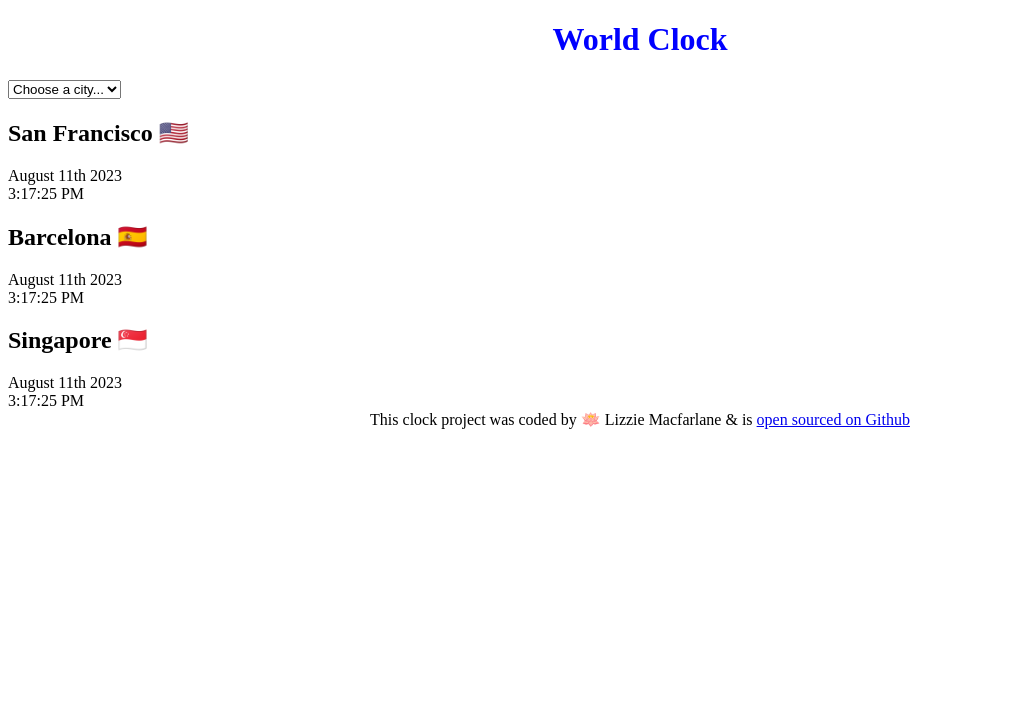
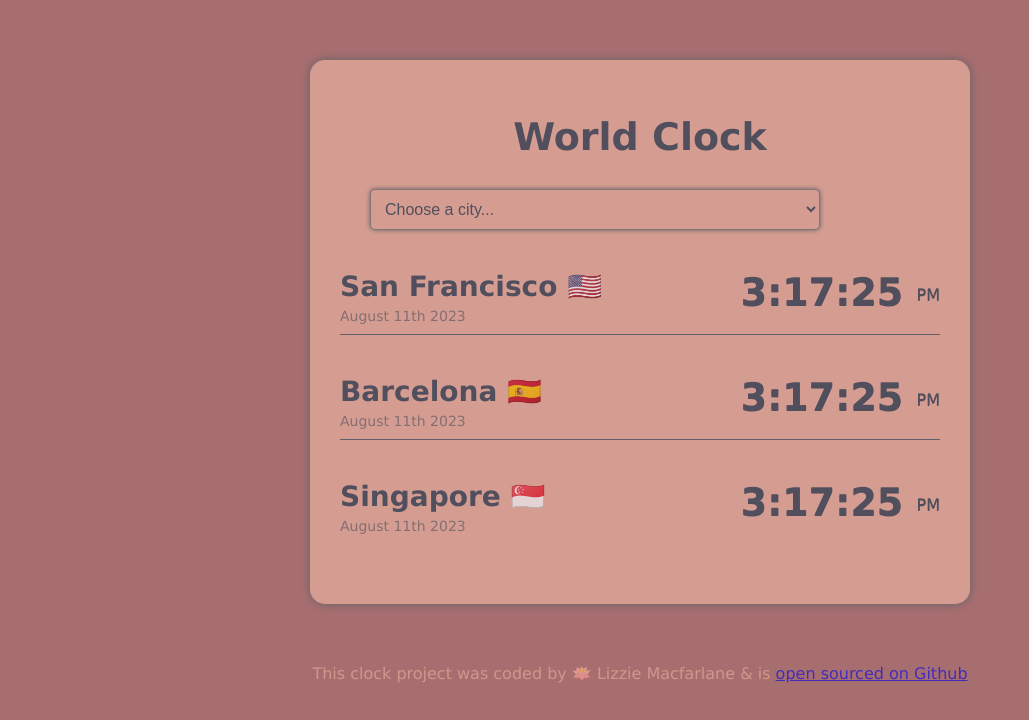
Before and after one commit to LizzieMac209/world-clock, a plain HTML site: page index.html in a window 1280 px wide. Shown: the whole page, without its empty margins (0-1029 px from the left). Drawn offline with Linux system fonts and the light colour scheme.

Commit message:
Updated css styling

```diff
--- a/css/style.css
+++ b/css/style.css
@@ -1,7 +1,76 @@
+:root {
+  --primary-color: #e9b2a0;
+  --secondary-color: #a76e6f;
+  --text-color: #2d4256;
+  --box-shadow: #435a66;
+}
+
+body {
+  background-color: var(--secondary-color);
+  font-family: Verdana, Geneva, Tahoma, sans-serif;
+}
+
+select {
+  display: block;
+  margin: 30px;
+  width: 75%;
+  border-radius: 5px;
+  background: var(--primary-color);
+  color: var(--text-color);
+  box-shadow: 0px 0 5px var(--box-shadow);
+  padding: 10px;
+  text-shadow: 0 1px 0 var(--primary-color);
+  font-size: 16px;
+}
+
 h1 {
   text-align: center;
-  color: blue;
+  color: var(--text-color);
+  font-size: 38px;
+}
+h2 {
+  margin: 0 0 5px;
+  font-size: 28px;
 }
 footer {
   text-align: center;
+  color: var(--primary-color);
+  opacity: 0.6;
+  font-size: 16px;
 }
+.date {
+  color: var(--text-color);
+  opacity: 0.6;
+  font-size: 14px;
+}
+.container {
+  max-width: 600px;
+  margin: 60px auto;
+  background: var(--primary-color);
+  opacity: 0.7;
+  padding: 30px;
+  box-shadow: 0px 0px 10px var(--box-shadow);
+  border-radius: 15px;
+}
+.city {
+  display: flex;
+  justify-content: space-between;
+  color: var(--text-color);
+  margin: 30px 0;
+  padding: 10px 0;
+  border-bottom: 1px solid var(--box-shadow);
+}
+.city:last-child {
+  border: none;
+}
+.time {
+  font-size: 38px;
+  font-weight: bolder;
+  color: var(--text-color);
+  text-shadow: 0 1px 0 var(--text-color);
+}
+.time small {
+  font-size: 16px;
+  vertical-align: middle;
+  font-weight: lighter;
+}
--- a/index.html
+++ b/index.html
@@ -11,25 +11,31 @@
     <h1>World Clock</h1>
 <select>
   <option value="">Choose a city...</option>
-<option value="">San Francisco</option>
+<option value="">New York</option>
 <option value="">Mexico City</option>
 <option value="">Paris</option>
-<option value="">Barcelona</option>
+<option value="">Tokyo</option>
 </select>
 <div class="city">
+  <div>
 <h2>San Francisco 🇺🇸</h2>
 <div class="date">August 11th 2023</div>
-<div class="time">3:17:25 PM</div>
+</div>
+<div class="time">3:17:25 <small>PM</small></div>
 </div>
 <div class="city">
+  <div>
 <h2> Barcelona 🇪🇸</h2>
 <div class="date">August 11th 2023</div>
-<div class="time">3:17:25 PM</div>
+</div>
+<div class="time">3:17:25 <small>PM</small></div>
 </div>
 <div class="city">
+  <div>
 <h2> Singapore 🇸🇬</h2>
 <div class="date">August 11th 2023</div>
-<div class="time">3:17:25 PM</div>
+</div>
+<div class="time">3:17:25 <small>PM</small></div>
 </div>
     </div>
     <footer>
```
